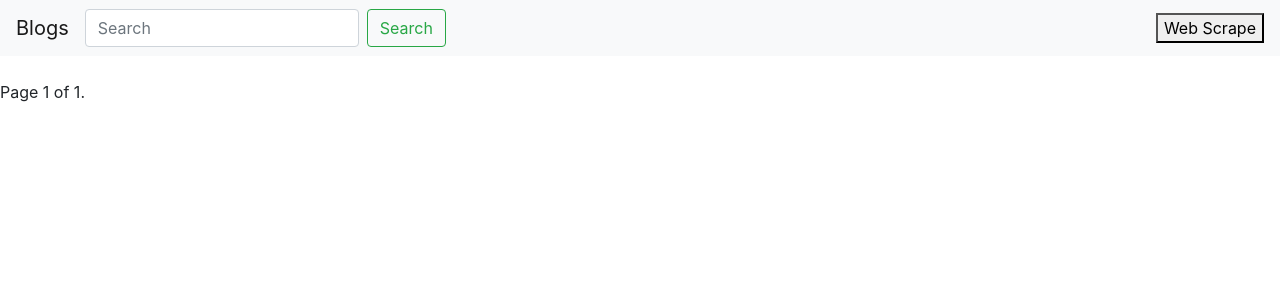
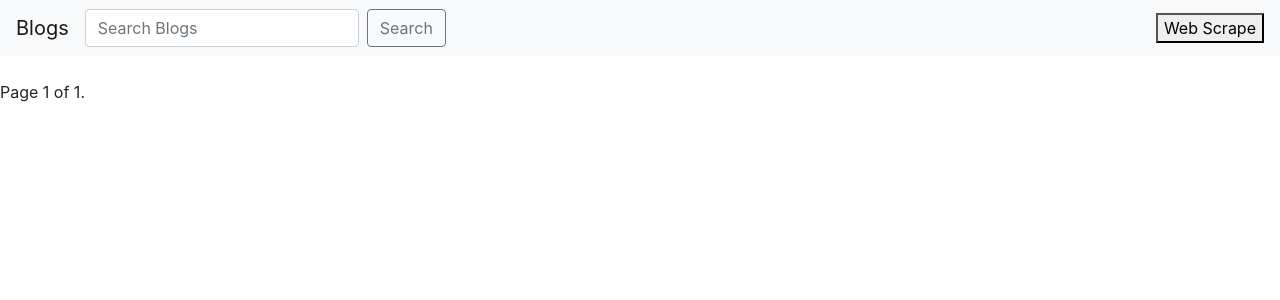
Before and after one commit to prabaldeshar/django-blog-app, a Django app: page /blogs/ in a window 1280 px wide. Shown: the top 300 px of the page. Run offline with Django 4.2, Linux system fonts and the light colour scheme; data that the repository does not hold is empty.

Commit message:
Add: Search Funcationality Implemented

```diff
--- a/website/blog/templates/blog/base.html
+++ b/website/blog/templates/blog/base.html
@@ -9,20 +9,21 @@
     <!-- Bootstrap CSS -->
     <link rel="stylesheet" href="https://cdn.jsdelivr.net/npm/bootstrap@4.3.1/dist/css/bootstrap.min.css" integrity="sha384-ggOyR0iXCbMQv3Xipma34MD+dH/1fQ784/j6cY/iJTQUOhcWr7x9JvoRxT2MZw1T" crossorigin="anonymous">
 
-    <title>Hello, world!</title>
+    <title>Blogs</title>
   </head>
   <body>
     <nav class="navbar navbar-expand-lg navbar-light bg-light">
-        <a class="navbar-brand" href="#">Blogs</a>
+        <a class="navbar-brand" href="{% url 'blogs' %}">Blogs</a>
         <button class="navbar-toggler" type="button" data-toggle="collapse" data-target="#navbarSupportedContent" aria-controls="navbarSupportedContent" aria-expanded="false" aria-label="Toggle navigation">
           <span class="navbar-toggler-icon"></span>
         </button>
 
         <div class="collapse navbar-collapse" id="navbarSupportedContent">
 
-          <form class="form-inline my-2 my-lg-0">
-            <input class="form-control mr-sm-2" type="search" placeholder="Search" aria-label="Search">
-            <button class="btn btn-outline-success my-2 my-sm-0" type="submit">Search</button>
+          <form class="form-inline my-2 my-lg-0" method="POST" action="{% url 'search-blogs' %}">
+            {% csrf_token %}
+            <input class="form-control mr-sm-2" type="search" placeholder="Search Blogs" aria-label="Search" name="searched">
+            <button class="btn btn-outline-secondary my-2 my-sm-0" type="submit">Search</button>
           </form>
         </div>
         <a href='{% url 'web_scrape' %}'><button>Web Scrape</button></a>
--- a/website/blog/templates/blog/blogs.html
+++ b/website/blog/templates/blog/blogs.html
@@ -3,6 +3,9 @@
 {% block content %}
 
 {% for blog in page_obj %}
+<center>
+
+
 <div class="card justify-content-center" style="width: 30rem;">
   <img src={{blog.blog_image_url}} class="card-img-top" alt="..." height="200px">
   <div class="card-body">
@@ -20,6 +23,7 @@
 
 </div>
 <br>
+</center>
 {% endfor %}
 
 <nav aria-label="Page navigation example">
--- a/website/blog/urls.py
+++ b/website/blog/urls.py
@@ -5,4 +5,5 @@ urlpatterns = [
     path('', views.blogs, name="blogs"),
     path('<int:blog_id>/', views.detail, name="detail"),
     path('webscrape/', views.add_blogs_to_db, name="web_scrape"),
+    path('search_blogs/', views.search_blogs, name="search-blogs"),
 ]
--- a/website/blog/views.py
+++ b/website/blog/views.py
@@ -16,6 +16,14 @@ def detail(request, blog_id):
     blog = get_object_or_404(Blog, pk=blog_id)
     # return render(request, "meetings/detail.html", {"meeting": meeting})
     return render(request, "blog/detail.html", {"blog": blog})
+
+def search_blogs(request):
+    if request.method == "POST":
+        searched = request.POST['searched']
+        blogs = Blog.objects.filter(title__contains=searched)
+        return render(request, "blog/search_blogs.html", {"searched": searched, "blogs": blogs})
+    else:
+        return render(request, "blog/search_blogs.html")
 
 def add_blogs_to_db(request):
     blogs = retrive_blogs_from_website()
```
Also changed, not shown: website/blog/templates/blog/search_blogs.html (added, +33 -0 lines).
